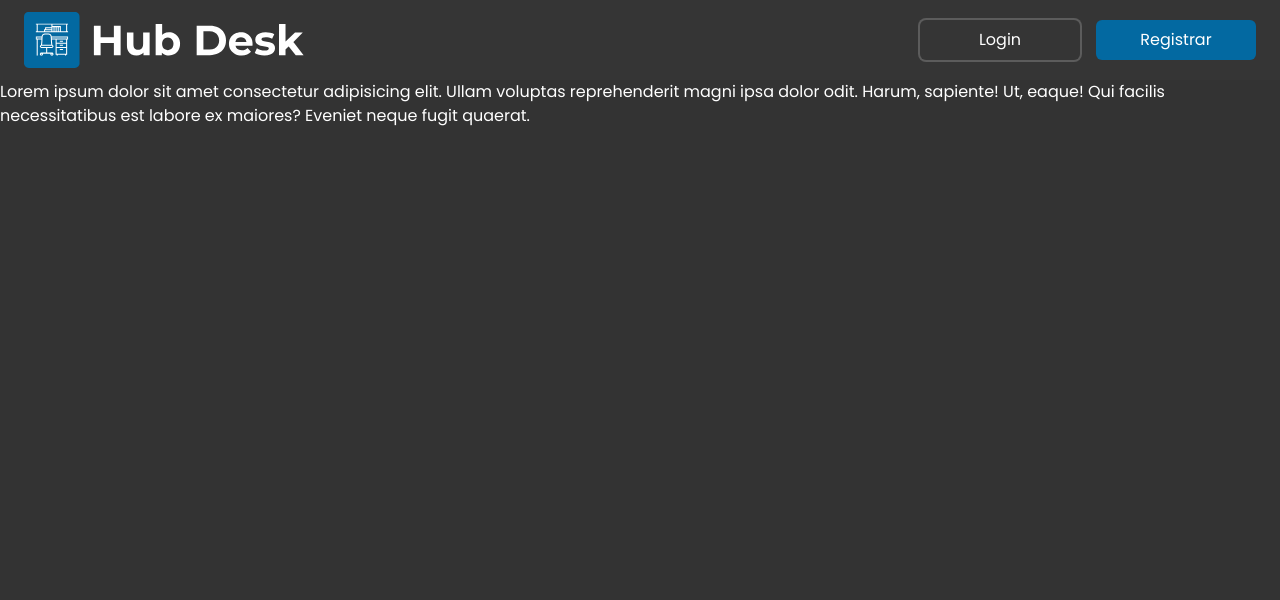
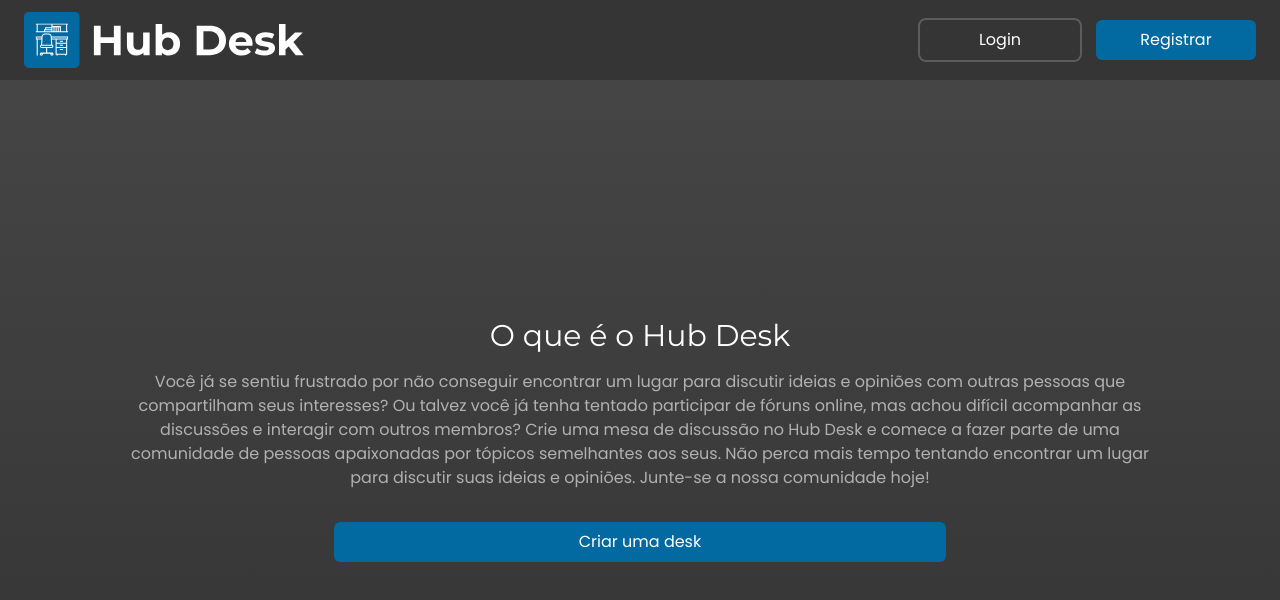
Before and after one commit to cguifernandes/hub-desk, a Next.js app: page / in a window 1280 px wide. Shown: the top 600 px of the page. Built offline with nearby package versions, Linux system fonts and the light colour scheme.

Commit message:
feat(home): finish home section for now

```diff
--- /dev/null
+++ b/src/app/(home)/page.tsx
@@ -0,0 +1,27 @@
+import Button from '@/components/button'
+import Heading from '@/components/heading'
+import Text from '@/components/text'
+
+export default function Home() {
+  return (
+    <main className="mt-[10vh] ">
+      <div className="flex h-[90vh] items-center justify-center bg-gradient-to-b from-[#454545] to-[#333]">
+        <div className="w-[1020px] space-y-4 text-center">
+          <Heading size="xlg">O que é o Hub Desk</Heading>
+          <Text className="text-white/60">
+            Você já se sentiu frustrado por não conseguir encontrar um lugar
+            para discutir ideias e opiniões com outras pessoas que compartilham
+            seus interesses? Ou talvez você já tenha tentado participar de
+            fóruns online, mas achou difícil acompanhar as discussões e
+            interagir com outros membros? Crie uma mesa de discussão no Hub Desk
+            e comece a fazer parte de uma comunidade de pessoas apaixonadas por
+            tópicos semelhantes aos seus. Não perca mais tempo tentando
+            encontrar um lugar para discutir suas ideias e opiniões. Junte-se a
+            nossa comunidade hoje!
+          </Text>
+          <Button text="Criar uma desk" className="!mt-8 w-[60%]" />
+        </div>
+      </div>
+    </main>
+  )
+}
--- a/src/app/page.tsx
+++ /dev/null
@@ -1,12 +0,0 @@
-export default function Home() {
-  return (
-    <main className="h-[120vh] pt-[10vh]">
-      <p className="text-white">
-        Lorem ipsum dolor sit amet consectetur adipisicing elit. Ullam voluptas
-        reprehenderit magni ipsa dolor odit. Harum, sapiente! Ut, eaque! Qui
-        facilis necessitatibus est labore ex maiores? Eveniet neque fugit
-        quaerat.
-      </p>
-    </main>
-  )
-}
--- a/src/components/header.tsx
+++ b/src/components/header.tsx
@@ -5,7 +5,7 @@ import NavBar from './headerWrapper'
 
 const Header = () => {
   return (
-    <header className="fixed z-50 flex h-[10vh] w-full justify-center bg-grey-400 backdrop-blur md:bg-grey-400/60">
+    <header className="fixed top-0 z-50 flex h-[10vh] w-full justify-center bg-grey-400 backdrop-blur md:bg-grey-400/60">
       <div className="mx-6 flex w-full max-w-[1636px] items-center justify-between ">
         <Image className="w-[230px] sm:w-[280px]" alt="Logo" src={Logo} />
         <nav className="hidden md:inline md:space-x-4">
--- a/src/components/headerWrapper.tsx
+++ b/src/components/headerWrapper.tsx
@@ -4,7 +4,8 @@ import { motion, Variants } from 'framer-motion'
 import clsx from 'clsx'
 
 type MenuProps = {
-  className: string
+  className?: string
+  visibleNavBar?: boolean
 }
 
 const Icon = ({ className }: MenuProps) => {
@@ -64,7 +65,7 @@ const Icon = ({ className }: MenuProps) => {
   )
 }
 
-export const SideBar = ({ visibleNavBar }: { visibleNavBar: boolean }) => {
+export const SideBar = ({ visibleNavBar }: MenuProps) => {
   const visible: Variants = {
     visible: {
       translateX: '0px',
--- /dev/null
+++ b/src/components/heading.tsx
@@ -0,0 +1,39 @@
+import clsx from 'clsx'
+import { ReactNode } from 'react'
+
+type HeadingProps = {
+  children: ReactNode
+  size?: 'sm' | 'md' | 'lg' | 'xlg'
+  className?: string
+  align?: 'left' | 'center' | 'right'
+}
+
+const Heading = ({
+  children,
+  size = 'md',
+  className,
+  align = 'left',
+  ...props
+}: HeadingProps) => {
+  return (
+    <h1
+      className={clsx(
+        'font-montserrat text-white',
+        {
+          'text-xl': size === 'sm',
+          'text-xxl': size === 'md',
+          'text-2xl': size === 'lg',
+          'text-3xl': size === 'xlg',
+          'text-center': align === 'center',
+          'text-right': align === 'right',
+        },
+        className,
+      )}
+      {...props}
+    >
+      {children}
+    </h1>
+  )
+}
+
+export default Heading
--- /dev/null
+++ b/src/components/text.tsx
@@ -0,0 +1,39 @@
+import clsx from 'clsx'
+import { ReactNode } from 'react'
+
+type TextProps = {
+  children: ReactNode
+  size?: 'sm' | 'md' | 'lg' | 'xlg'
+  className?: string
+  align?: 'left' | 'center' | 'right'
+}
+
+const Text = ({
+  children,
+  size = 'md',
+  className,
+  align = 'left',
+  ...props
+}: TextProps) => {
+  return (
+    <h1
+      className={clsx(
+        'text-white',
+        {
+          'text-xl': size === 'sm',
+          'text-xxl': size === 'md',
+          'text-2xl': size === 'lg',
+          'text-3xl': size === 'xlg',
+          'text-center': align === 'center',
+          'text-right': align === 'right',
+        },
+        className,
+      )}
+      {...props}
+    >
+      {children}
+    </h1>
+  )
+}
+
+export default Text
--- a/tailwind.config.js
+++ b/tailwind.config.js
@@ -15,6 +15,14 @@ module.exports = {
           400: '#373737',
         },
       },
+      backgroundImage: {
+        'linear-home':
+          'linear-gradient(0deg, rgba(64,64,64,0.5) 0%, rgba(55,55,55,0.8) 50%, rgba(51,51,51,1) 100%)',
+      },
+      fontFamily: {
+        montserrat: ['Montserrat', 'sans-serif'],
+        poppins: ['Poppins', 'sans-serif'],
+      },
     },
   },
   plugins: [],
```
